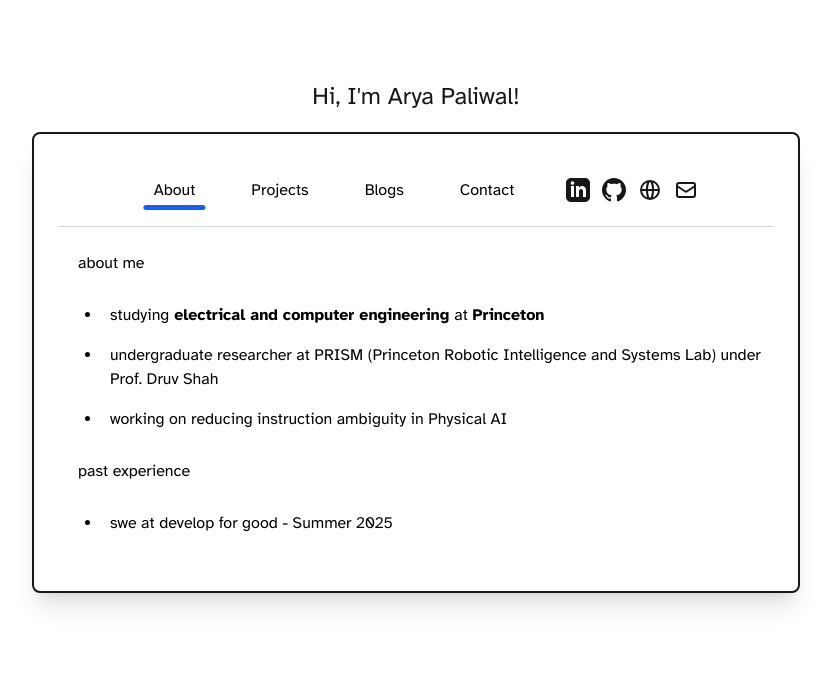
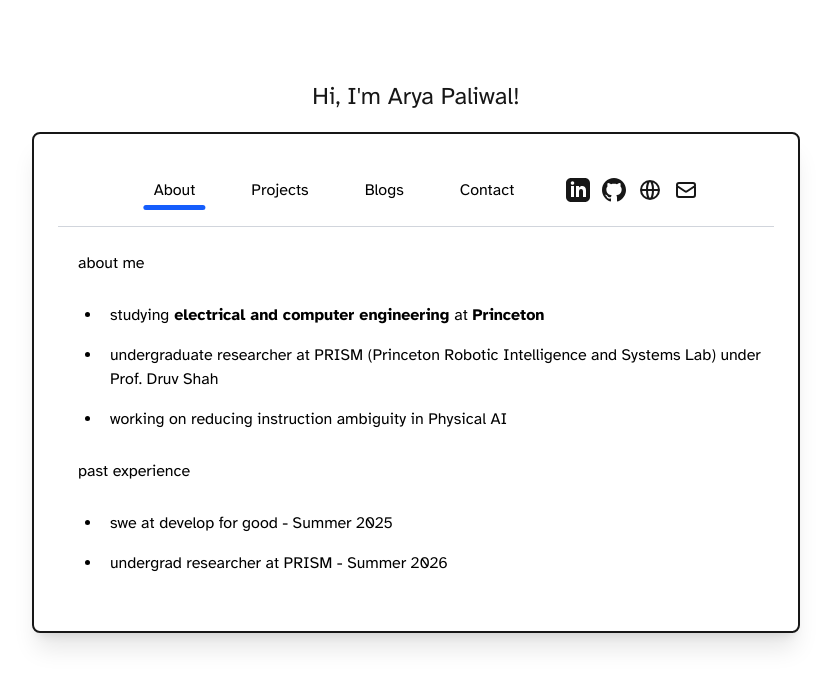
Before and after one commit to AryahP/Arya-Paliwal-Website, a Next.js app: page / in a window 1280 px wide. Shown: the top 686 px of the page, without its empty margins (224-1055 px from the left). Built offline with nearby package versions, Linux system fonts and the light colour scheme.

Commit message:
Add PRISM summer research experience

```diff
--- a/app/page.tsx
+++ b/app/page.tsx
@@ -108,6 +108,9 @@ export default function Home() {
                  <ul className="list-disc ml-6 mt-5">
                     <li className="hover:bg-gray-100 p-2 rounded transition-colors cursor-pointer">
                     swe at develop for good - Summer 2025
+                    </li>
+                    <li className="hover:bg-gray-100 p-2 rounded transition-colors cursor-pointer">
+                    undergrad researcher at PRISM - Summer 2026
                     </li>
                     </ul>
               </p>
```
